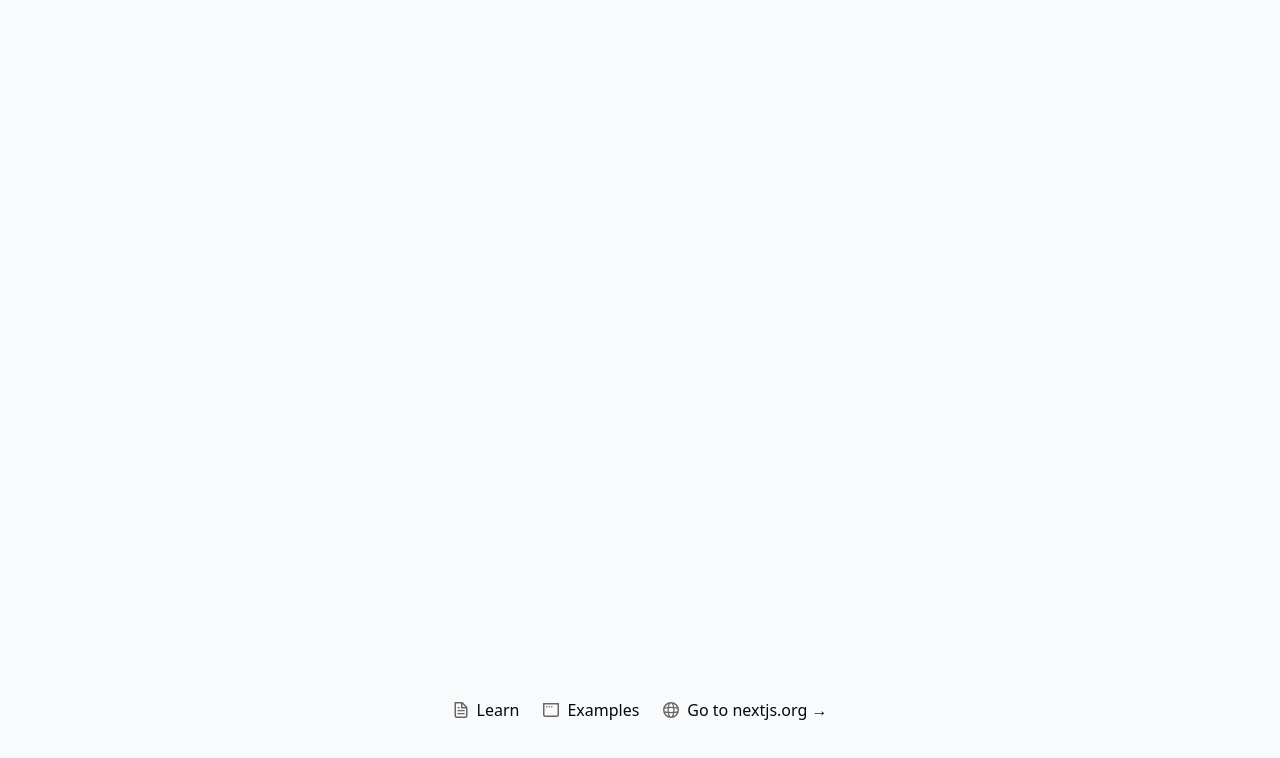
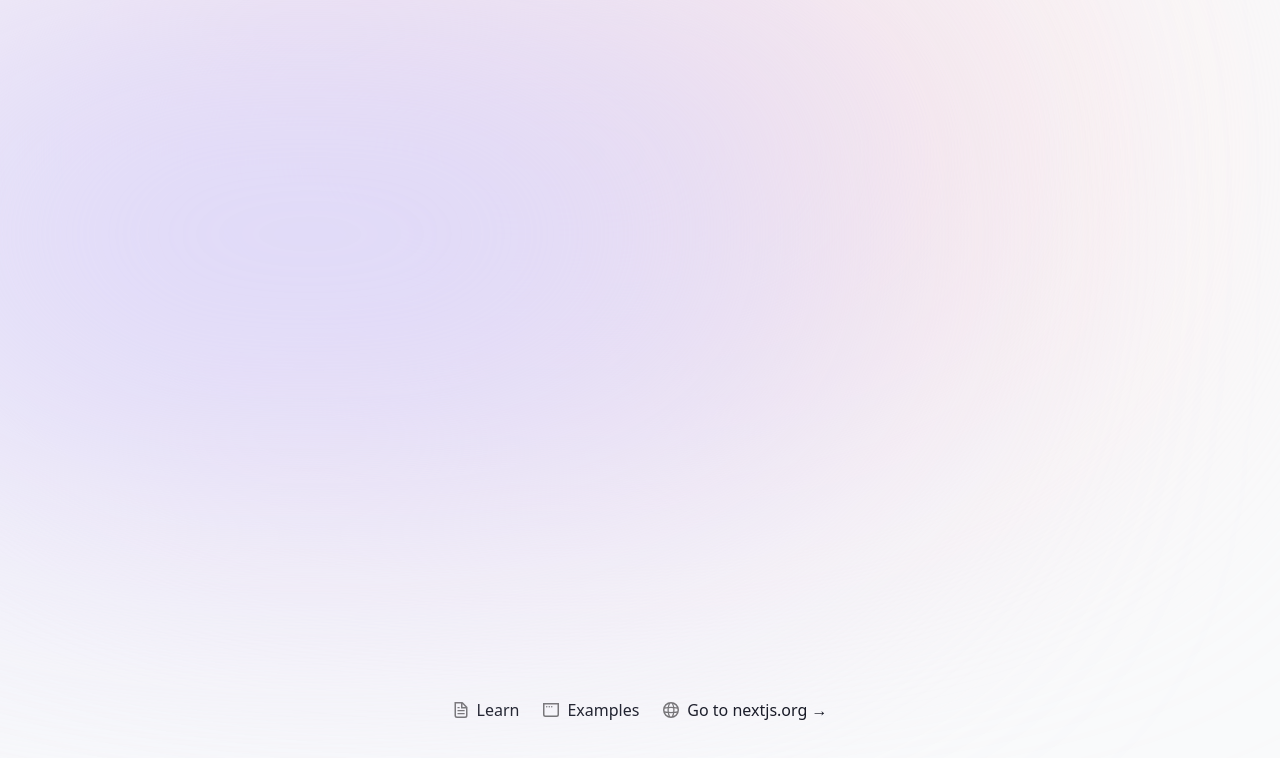
Before and after one commit to anwrat/anwesh-portfolio, a Next.js app: page / in a window 1280 px wide. Shown: the top 758 px of the page. Built offline with nearby package versions, Linux system fonts and the light colour scheme.

Commit message:
Adding blur bg effect

```diff
--- a/src/app/layout.tsx
+++ b/src/app/layout.tsx
@@ -28,6 +28,9 @@
       <body
         className={`${geistSans.variable} ${geistMono.variable} antialiased bg-gray-50 text-gray-950`}
       >
+        {/* These two divs below are for the blur bg effect at the top */ }
+        <div className="bg-[#fbe2e3] absolute top-[-6rem] right-[11rem] h-[31.25rem] w-[31.25rem] rounded-full blur-[10rem] sm:w-[68.75rem]"></div>
+        <div className="bg-[#dbd7fb] absolute top-[-1rem] left-[-35rem] h-[31.25rem] w-[31.25rem] rounded-full blur-[10rem] sm:w-[68.75rem] md:left-[-33rem] lg:left-[-28rem] xl:left-[-15rem] 2xl:left-[-5rem]"></div>
         {children}
       </body>
     </html>
```
